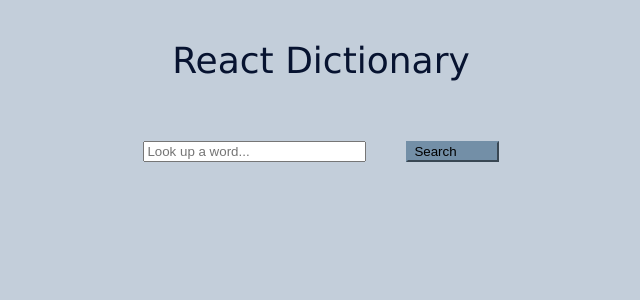
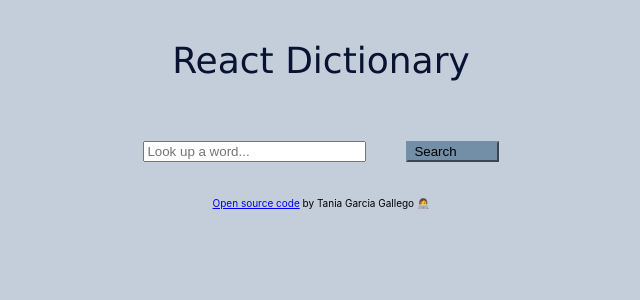
Before and after one commit to tania-garcia-gallego/dictionary-react, a React (Create React App) app: page / in a window 1280 px wide. Shown: the top 300 px of the page, without its empty margins (319-959 px from the left). Built offline with nearby package versions, Linux system fonts and the light colour scheme; the HTML template or start-up script is replaced by a standard one.

Commit message:
Added Footer component

```diff
--- a/src/App.js
+++ b/src/App.js
@@ -1,6 +1,7 @@
 
 import './App.css';
 import DictionarySearch from "./DictionarySearch.js";
+import Footer from "./Footer.js";
 
 //https://www.canva.com/colors/color-palettes/mountain-haze/
 
@@ -11,6 +12,7 @@ function App() {
        React Dictionary
       </header>
       <DictionarySearch />
+      <Footer />
     </div>
   );
 }
--- a/src/DictionarySearch.js
+++ b/src/DictionarySearch.js
@@ -7,7 +7,7 @@ export default function DictionarySearch() {
     let [word , setWord] = useState("");
 
     function HandleResponse(response){
-        console.log(response.data);
+        console.log(response.data[0]);
     }
 
 
--- /dev/null
+++ b/src/Footer.css
@@ -0,0 +1,5 @@
+p {
+  font-size: 10px;
+  text-align: center;
+  padding: 5px;
+}
--- /dev/null
+++ b/src/Footer.js
@@ -0,0 +1,9 @@
+import React from "react";
+import "./Footer.css";
+export default function Footer() {
+    return (
+        <p> <a href="https://github.com/tania-garcia-gallego">
+            Open source code
+        </a>  by Tania Garcia Gallego 👩‍💻</p>
+    )
+}
```
